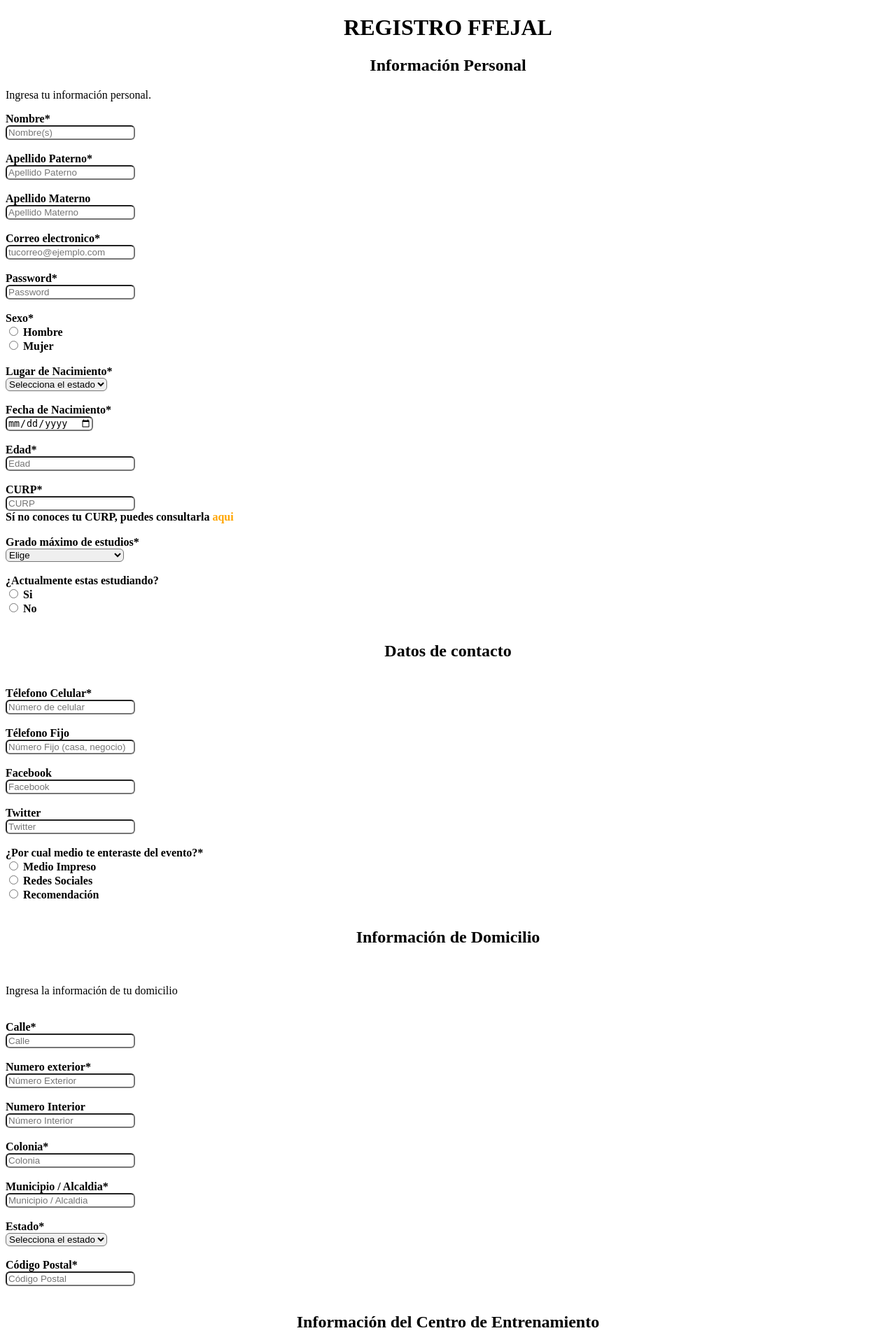
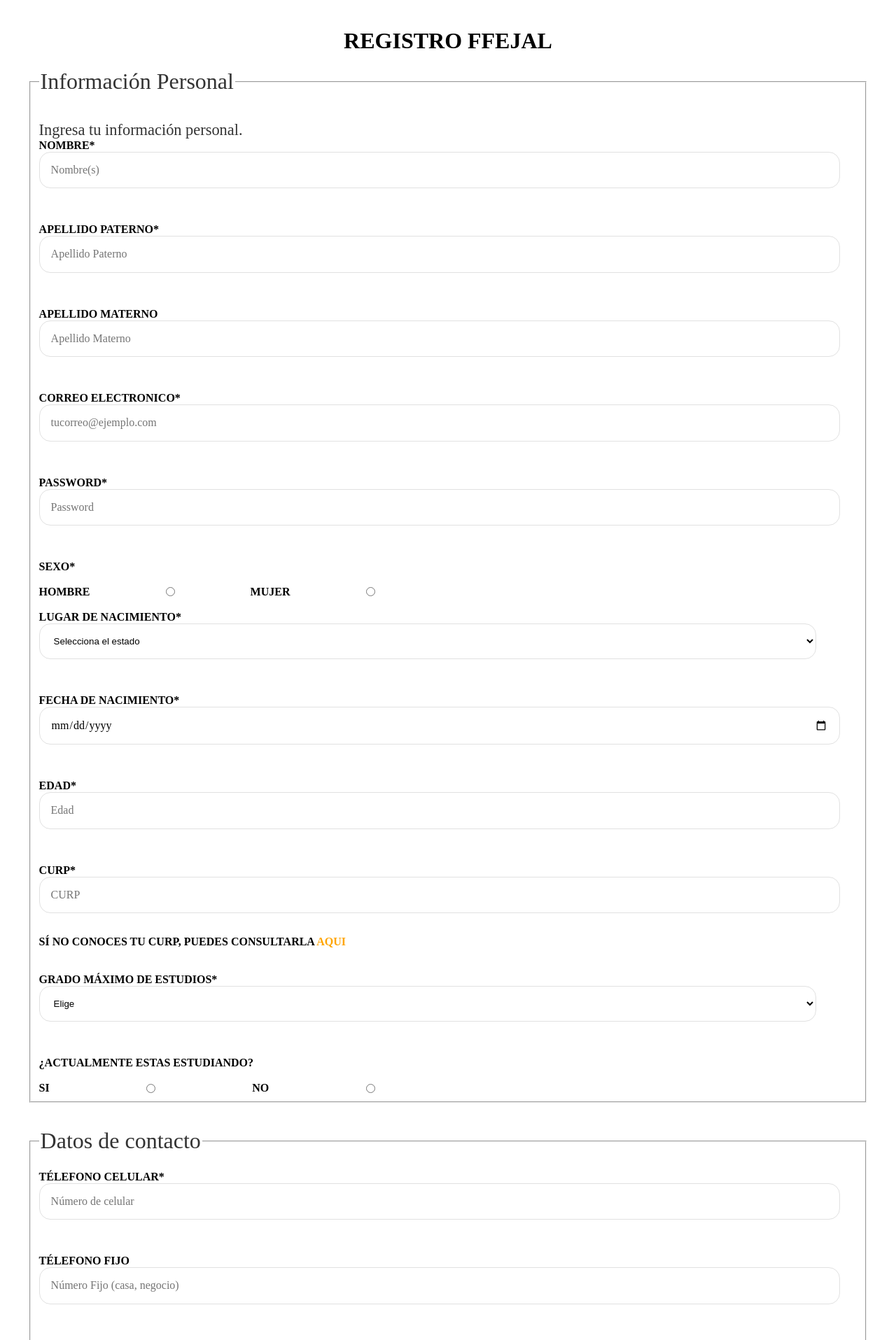
Before and after one commit to emmanuelsxe/FFEJAL, a PHP site: page /registroParticipantes.html in a window 1280 px wide. Shown: the top 1915 px of the page at 70% size. Run offline with PHP 8.4, Linux system fonts and the light colour scheme.

Commit message:
Cambios en los estilos

```diff
--- a/css/style.css
+++ b/css/style.css
@@ -1,40 +1,154 @@
-select, input{
-  border-radius: 6px;
-}
 
-h1,h2{
+
+h1,
+h2 {
   text-align: center;
 }
 
-a{
+a {
   color: orange;
   text-decoration: none;
 }
 
-
-
-.inicio-sesion{
-  text-align: center;
-      margin-left: auto;
-    margin-right: auto;
+.contenedor{
+width: 95%;
+max-width: 120rem;
+margin: 0 auto;
 }
 
-label{
-  width: 100%;
+.seccion{
+margin-top:2.5rem;
+margin-bottom: 2.5rem;
+}
+
+.inicio-sesion {
+  text-align: center;
+  margin-left: auto;
+  margin-right: auto;
 }
 
 
 
-table {
-    display: table;
-    border-collapse: separate;
-    box-sizing: border-box;
-    text-indent: initial;
-    border-spacing: 2px;
-    border-color: gray;
+legend {
+  box-sizing: border-box;
+  display: table;
+  max-width: 100%;
+  padding: 0;
+  white-space: normal;
+  padding-inline-start: 2px;
+  padding-inline-end: 2px;
+  border-width: initial;
+  border-style: none;
+  border-color: initial;
+  border-image: initial;
+}
+
+.formulario p{
+
+    font-size: 1.4rem;
+    color:  #333333;
+;
+    margin: 2rem 0 0 0;
 
 }
 
-label{
-  font-weight: bold;
+ .formulario legend {
+    font-size: 2rem;
+    color: #333333;
+  }
+
+ .formulario label {
+    font-weight: bold;
+    text-transform: uppercase;
+    display: block;
+  }
+
+  .formulario input:not([type="submit"]),
+  textarea,
+  select {
+    padding: 1rem;
+    display: block;
+    width: 95%;
+    background-color: #ffffff;
+    border: 1px solid #e1e1e1;
+    border-radius: 1rem;
+    margin-bottom: 2rem;
+  }
+
+  .formulario textarea {
+    height: 20rem;
+  }
+
+  .formulario .forma-contacto {
+    max-width: 30rem;
+    display: flex;
+    justify-content: space-between;
+    align-items: center;
+  }
+
+
+.formulario input[type="radio"] {
+    margin: 0;
+    width: auto;
+  }
+
+
+
+
+fieldset {
+  display: block;
+  margin-inline-start: 2px;
+  margin-inline-end: 2px;
+  padding-block-start: 0.35em;
+  padding-inline-start: 0.75em;
+  padding-inline-end: 0.75em;
+  padding-block-end: 0.625em;
+  min-inline-size: min-content;
+  border-width: 2px;
+  border-style: groove;
+  border-color: threedface;
+  border-image: initial;
 }
+
+
+
+.boton-verde {
+  background-color: #71b100;
+  color: #fff;
+  font-weight: 700;
+  text-decoration: none;
+  padding: 1rem 3rem;
+  text-align: center;
+  margin-top: 2.5rem;
+  display: inline-block;
+  border: none;
+}
+
+.boton-rojo {
+  background-color: #f33b0f;
+  color: #fff;
+  font-weight: 700;
+  text-decoration: none;
+  padding: 1rem 3rem;
+  text-align: center;
+  margin-top: 2.5rem;
+  display: inline-block;
+  border: none;
+}
+
+.radio-especial {
+        max-width: 30rem;
+        display: flex;
+        justify-content: space-between;
+        align-items: center;
+    }
+
+   input {
+  font-family: inherit;
+  /* 1 */
+  font-size: 100%;
+  /* 1 */
+  line-height: 1.15;
+  /* 1 */
+  margin: 0;
+  /* 2 */ }
--- a/registroParticipantes.html
+++ b/registroParticipantes.html
@@ -15,10 +15,14 @@
 </head>
 
 <body>
+
+    <main class="contenedor seccion">
         <h1>REGISTRO FFEJAL</h1>
-    <h2>Información Personal</h2>
+        <form action="conexion.php" method="post" class="formulario">
+            <fieldset>
+                <legend>Información Personal</legend>
 
-    <form action="conexion.php" method="post">
+
 
                 <p> Ingresa tu información personal. </p>
 
@@ -69,14 +73,16 @@
                 <br>
 
                 <div>
-            <label>
-                Sexo* <br>
-                <input type="radio" name="sexoC" value="Hombre" required> Hombre <br>
-            </label>
+                    <label> Sexo* </label><br>
 
-            <label>
-                <input type="radio" name="sexoC" value="Mujer"> Mujer
-            </label>
+                    <div class="radio-especial">
+
+                        <label> Hombre </label>
+                        <input type="radio" name="sexoC" value="Hombre" class="especial-radio" required>
+
+                        <label> Mujer </label>
+                        <input type="radio" name="sexoC" value="Mujer">
+                    </div>
                 </div>
 
                 <br>
@@ -145,16 +151,15 @@
 
                 <div>
                     <label>
-                CURP* <br>
+                        CURP*
                         <input type="text" name="curpC" placeholder="CURP" minlength="18" maxlength="18" required>
-                <br>
+
                         Sí no conoces tu CURP, puedes consultarla <a href="https://www.gob.mx/curp/" target="_blank"
                             title="CURP"> aqui </a>
-
                     </label>
                 </div>
 
-        <br>
+                <br> <br>
 
                 <div>
                     <label>
@@ -175,20 +180,26 @@
                 <br>
 
                 <div>
-            <label>
-                ¿Actualmente estas estudiando? <br>
-                <input type="radio" name="estudioC" value="Si" required> Si
-            </label>
-            <br>
-            <label>
-                <input type="radio" name="estudioC" value="No"> No
-            </label>
+                    <label>¿Actualmente estas estudiando?</label> <br>
 
+                    <div class="radio-especial">
+                        <label>Si</label>
+                        <input type="radio" name="estudioC" value="Si" required>
+
+
+                        <label> No </label>
+                        <input type="radio" name="estudioC" value="No">
+                    </div>
                 </div>
 
-        <br>
+                </fieldset>
 
-        <h2>Datos de contacto</h2>
+
+                <br> <br>
+
+                <fieldset>
+
+                <legend>Datos de contacto</legend>
 
                 <br>
 
@@ -229,23 +240,29 @@
                 <br>
 
                 <div>
-            <label>
-                ¿Por cual medio te enteraste del evento?* <br>
-                <input type="radio" name="medio" value="MedioImpreso" required> Medio Impreso
-            </label>
-            <br>
-            <label>
-                <input type="radio" name="medio" value="RedesSociales"> Redes Sociales
-            </label>
-            <br>
-            <label>
-                <input type="radio" name="medio" value="Recomendacion"> Recomendación
-            </label>
+
+                    <label> ¿Por cual medio te enteraste del evento?* </label> <br>
+                    <div class="radio-especial">
+
+                        <label> Medios Impresos </label>
+                        <input type="radio" name="medio" value="MedioImpreso" required>
+
+
+                        <label> Redes Sociales </label>
+                        <input type="radio" name="medio" value="RedesSociales">
+
+
+                        <label> Recomendación </label>
+                        <input type="radio" name="medio" value="Recomendacion">
+
                     </div>
+                </div>
+            </fieldset>
 
-        <br>
+            <br> <br>
 
-        <h2>Información de Domicilio </h2>
+            <fieldset>
+                <legend>Información de Domicilio </legend>
 
                 <br>
 
@@ -353,8 +370,12 @@
                 </div>
 
                 <br>
+            </fieldset>
 
-        <h2>Información del Centro de Entrenamiento</h2>
+            <br> <br>
+
+            <fieldset>
+                <legend>Información del Centro de Entrenamiento</legend>
 
                 <br>
 
@@ -471,9 +492,12 @@
                 </div>
 
                 <br>
+            </fieldset>
 
+            <br> <br>
 
-        <h2>Datos del Entrenador</h2>
+            <fieldset>
+                <legend>Datos del Entrenador</legend>
 
                 <div>
                     <label>
@@ -509,14 +533,15 @@
                     </label>
                 </div>
 
-        <br>
 
-        <h2>Categorias</h2>
+            </fieldset>
 
-        <br>
+            <br> <br>
 
+            <fieldset>
+                <legend> Categorias </legend>
                 <p>Selecciona la asociación o Estado que representas.</p>
-        <p>Recuerda que solo puedes participar en un máximo de tres categorias</p>
+                <p>Recuerda que solo puedes participar en un máximo de tres categorias</p> <br>
 
                 <div>
                     <label>
@@ -878,24 +903,27 @@
                         <option value="87"> Wellness Fitness Principiantes hasta 164 cm </option>
                         <option value="88"> Wellness Fitness Principiantes más de 164 cm </option>
                         <option value="89"> Wellness Fitness Novatas hasta 160 cm </option>
+                        <option value="94"> Bikini Fitness Juvenil más de 160 cm </option>
                         <option value="90"> Wellness Fitness Novatas más de 160 cm </option>
                         <option value="91"> Fitness Figura Novatas hasta 160 cm </option>
                         <option value="92"> Fitness Figura Novatas más de 160 cm </option>
                         <option value="93"> Bikini Fitness Juvenil hasta 160 cm </option>
-                <option value="94"> Bikini Fitness Juvenil más de 160 cm </option>
                         <option value="95"> Wellness Fitness Juvenil hasta 160 cm </option>
                         <option value="96"> Wellness Fitness Juvenil más de 160 cm </option>
                         <option value="97"> Fitness Coreográfico Única </option>
 
                     </select>
                 </div>
+            </fieldset>
 
             <br> <br>
 
-        <button type="submit"  name="datosParticipantes" class="enviar-borrar" >Enviar Datos </button>
-        <button type="reset" nanem="borrarFormulario" class="enviar-borrar" > Borrar Formulario </button>
+            <button type="submit" name="datosParticipantes" class="boton-verde">Enviar Datos </button>
+            <button type="reset" nanem="borrarFormulario" class="boton-rojo"> Borrar Formulario </button>
 
         </form>
+
+    </main>
 
     <nav>
         <a href="Index.html"> Regresar al inicio de sesión </a>
```
Also changed, not shown: registroJueces.html (+5 -5 lines). Lines whose indentation alone changed are shown as unchanged.
